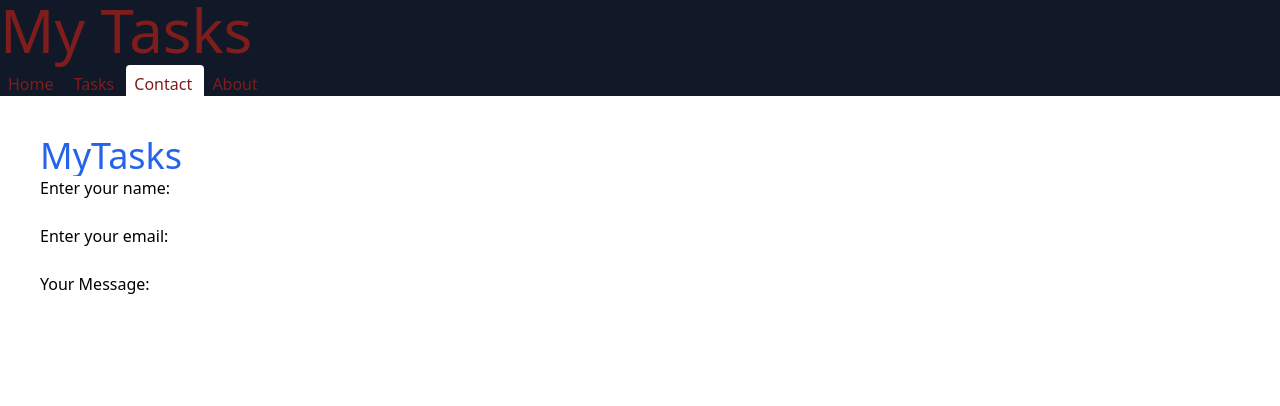
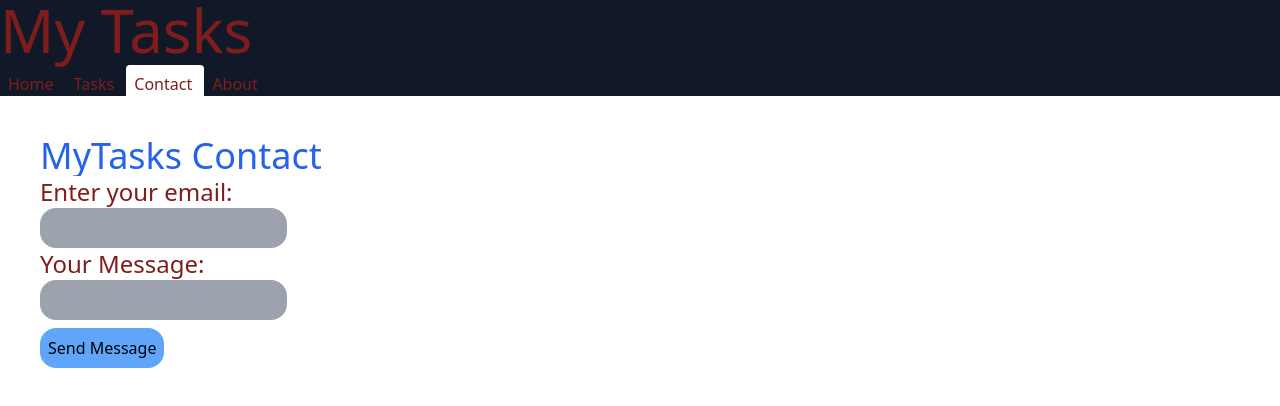
Before and after one commit to williamhlane/Project-03-Task-Management-Web-App, a React (Create React App) app in the folder project3/: page /Contact in a window 1280 px wide. Shown: the top 406 px of the page. Built offline with nearby package versions, Linux system fonts and the light colour scheme.

Commit message:
Layout and most of the styling is done. Needs coding for the task manager still.

```diff
--- a/project3/src/App.js
+++ b/project3/src/App.js
@@ -6,14 +6,11 @@ import Header from './comps/Header'
 import Nav from './comps/Nav'
 import Todos from './comps/Todos'
 import About from './comps/About'
+import { BrowserRouter, Route } from 'react-router-dom';
 
-import { BrowserRouter, Route,  useLocation } from 'react-router-dom';
 
 
 function App() {
-
-
- //TABS SOMETHING LIKE THIS useLocation: about ? bg-black : bg-white
 
   return (
     <div className='bg-white'>
--- a/project3/src/comps/Contact.js
+++ b/project3/src/comps/Contact.js
@@ -1,15 +1,13 @@
 const Contact = () => {
     return (
         <div className="p-10">
-            <form></form>
-            <h2 className="text-4xl truncate text-blue-600">MyTasks</h2>
-            <form>
-                <label>Enter your name:</label>
-                <input type="text" className="block border-solid"/>
-                <label>Enter your email:</label>
-                <input type="text" className="block"/>
-                <label>Your Message:</label>
-                <input type="text" className="block"/>
+            <h2 className="text-4xl truncate text-blue-600">MyTasks Contact</h2>
+            <form   action="https://formspree.io/f/mqkwqkbv" method="POST">
+                <label className="text-red-900 text-2xl">Enter your email:</label>
+                <input type="text" className="bg-gray-400 p-2 rounded-2xl block" type="email" name="_replyto"/>
+                <label className="text-red-900 text-2xl">Your Message:</label>
+                <input type="text" className="bg-gray-400 p-2 rounded-2xl block" name="message" />
+                <input type="submit" value="Send Message" className="bg-blue-400 p-2 rounded-2xl block mt-2" />
             </form>
         </div>
     )
--- a/project3/src/comps/Todos.js
+++ b/project3/src/comps/Todos.js
@@ -10,7 +10,7 @@ const Todos = () => {
                  <li className='p-2'>Go fishing <Button doWhat="Delete"/></li>
              </ul>
              <form>
-                 <input type='text' className="bg-gray-100 p-2 rounded-2xl" />
+                 <input type='text' className="bg-gray-400 p-2 rounded-2xl" />
                  <Button doWhat="Add Task" />
              </form>
          </div>
```
